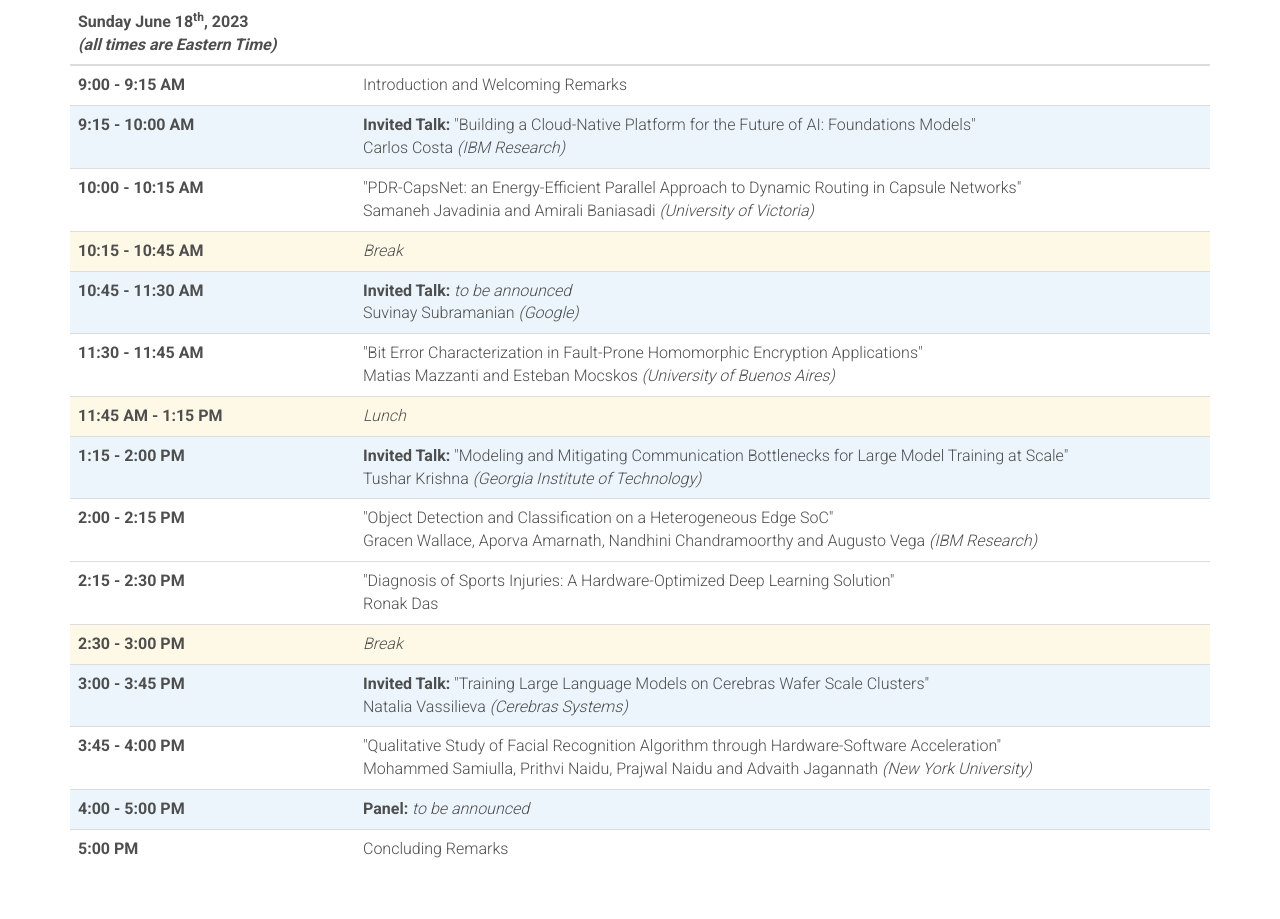
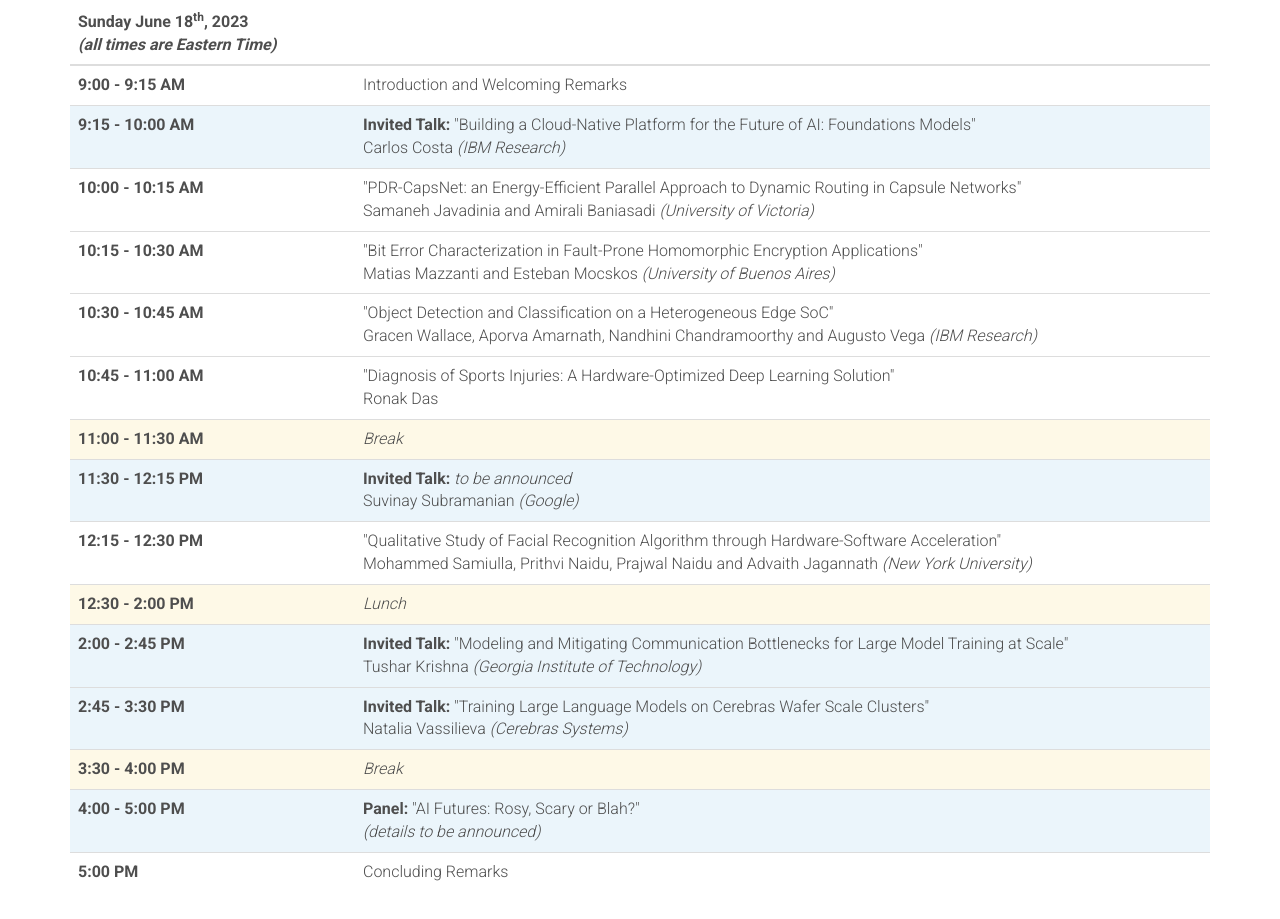
Before and after one commit to augustojv/cogarch-workshop-2023, a website: page index.html in a window 1280 px wide. Shown: the part 4791-5710 px from the top of the page. Drawn offline with Linux system fonts and the light colour scheme; files whose address does not match are found by name.

Commit message:
Program updated

```diff
--- a/index.html
+++ b/index.html
@@ -487,56 +487,57 @@
                           <td>"PDR-CapsNet: an Energy-Efficient Parallel Approach to Dynamic Routing in Capsule Networks"<br>
 							  Samaneh Javadinia and Amirali Baniasadi <em>(University of Victoria)</em></td>
                         </tr>
+                        <tr>
+                          <th scope="row">10:15 - 10:30 AM</th>
+                          <td>"Bit Error Characterization in Fault-Prone Homomorphic Encryption Applications"<br>
+							  Matias Mazzanti and Esteban Mocskos <em>(University of Buenos Aires)</em></td>
+                        </tr>
+                        <tr>
+                          <th scope="row">10:30 - 10:45 AM</th>
+                          <td>"Object Detection and Classification on a Heterogeneous Edge SoC"<br>
+							  Gracen Wallace, Aporva Amarnath, Nandhini Chandramoorthy and Augusto Vega <em>(IBM Research)</em></td>
+                        </tr>
+                        <tr>
+                          <th scope="row">10:45 - 11:00 AM</th>
+                          <td>"Diagnosis of Sports Injuries: A Hardware-Optimized Deep Learning Solution"<br>
+							  Ronak Das</td>
+                        </tr>
                         <tr bgcolor="#FEF9E7">
-                          <th scope="row">10:15 - 10:45 AM</th>
+                          <th scope="row">11:00 - 11:30 AM</th>
                           <td><i>Break</i></td>
                         </tr>
                         <tr bgcolor="#EBF5FB">
-                          <th scope="row">10:45 - 11:30 AM</th>
+                          <th scope="row">11:30 - 12:15 PM</th>
                           <td><strong>Invited Talk:</strong> <em>to be announced</em><br>
 							  Suvinay Subramanian <em>(Google)</em></td>
                         </tr>
                         <tr>
-                          <th scope="row">11:30 - 11:45 AM</th>
-                          <td>"Bit Error Characterization in Fault-Prone Homomorphic Encryption Applications"<br>
-							  Matias Mazzanti and Esteban Mocskos <em>(University of Buenos Aires)</em></td>
+                          <th scope="row">12:15 - 12:30 PM</th>
+                          <td>"Qualitative Study of Facial Recognition Algorithm through Hardware-Software Acceleration"<br>
+							  Mohammed  Samiulla, Prithvi Naidu, Prajwal Naidu and Advaith Jagannath <em>(New York University)</em></td>
                         </tr>
                         <tr bgcolor="#FEF9E7">
-                          <th scope="row">11:45 AM - 1:15 PM</th>
+                          <th scope="row">12:30 - 2:00 PM</th>
                           <td><i>Lunch</i></td>
                         </tr>
                         <tr bgcolor="#EBF5FB">
-                          <th scope="row">1:15 - 2:00 PM</th>
+                          <th scope="row">2:00 - 2:45 PM</th>
                           <td><strong>Invited Talk:</strong> "Modeling and Mitigating Communication Bottlenecks for Large Model Training at Scale"<br>
 							  Tushar Krishna <em>(Georgia Institute of Technology)</em></td>
                         </tr>
-                        <tr>
-                          <th scope="row">2:00 - 2:15 PM</th>
-                          <td>"Object Detection and Classification on a Heterogeneous Edge SoC"<br>
-							  Gracen Wallace, Aporva Amarnath, Nandhini Chandramoorthy and Augusto Vega <em>(IBM Research)</em></td>
-                        </tr>
-                        <tr>
-                          <th scope="row">2:15 - 2:30 PM</th>
-                          <td>"Diagnosis of Sports Injuries: A Hardware-Optimized Deep Learning Solution"<br>
-							  Ronak Das</td>
+                        <tr bgcolor="#EBF5FB">
+                          <th scope="row">2:45 - 3:30 PM</th>
+                          <td><strong>Invited Talk:</strong> "Training Large Language Models on Cerebras Wafer Scale Clusters"<br>
+							  Natalia Vassilieva <em>(Cerebras Systems)</em></td>
                         </tr>
                         <tr bgcolor="#FEF9E7">
-                          <th scope="row">2:30 - 3:00 PM</th>
+                          <th scope="row">3:30 - 4:00 PM</th>
                           <td><i>Break</i></td>
                         </tr>
                         <tr bgcolor="#EBF5FB">
-                          <th scope="row">3:00 - 3:45 PM</th>
-                          <td><strong>Invited Talk:</strong> "Training Large Language Models on Cerebras Wafer Scale Clusters"<br>
-							  Natalia Vassilieva <em>(Cerebras Systems)</em></td>
-                        </tr>
-                        <tr>
-                          <th scope="row">3:45 - 4:00 PM</th>
-                          <td>"Qualitative Study of Facial Recognition Algorithm through Hardware-Software Acceleration"<br>
-							  Mohammed  Samiulla, Prithvi Naidu, Prajwal Naidu and Advaith Jagannath <em>(New York University)</em></td>
-                        </tr>
-                        <tr bgcolor="#EBF5FB">
                           <th scope="row">4:00 - 5:00 PM</th>
-                          <td><strong>Panel:</strong> <em>to be announced</em><br></em></td>
+                          <td><strong>Panel:</strong> "AI Futures: Rosy, Scary or Blah?"<br>
+							  <em>(details to be announced)</em></td>
                         </tr>
                         <tr>
                           <th scope="row">5:00 PM</th>
```
